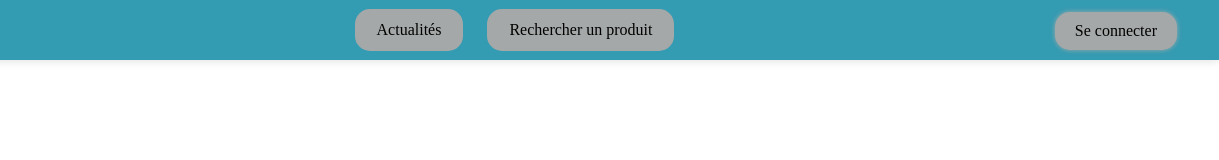
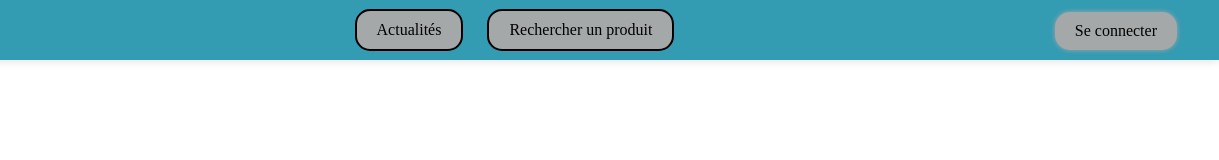
Before and after one commit to D-Lilian/R3.10_TD, a plain HTML site: page index.html in a window 1280 px wide. Shown: the full height of the page, 61-1280 px from the left. Drawn offline with Linux system fonts and the light colour scheme.

Commit message:
Update nav.css

```diff
--- a/css/nav.css
+++ b/css/nav.css
@@ -68,7 +68,6 @@ nav ul li a {
   border-style: solid;
   border-radius: 15px;
   border-width: 2px;
-  border-color:  #a5a8a8;
 }
 
 nav ul li a:hover {
```
